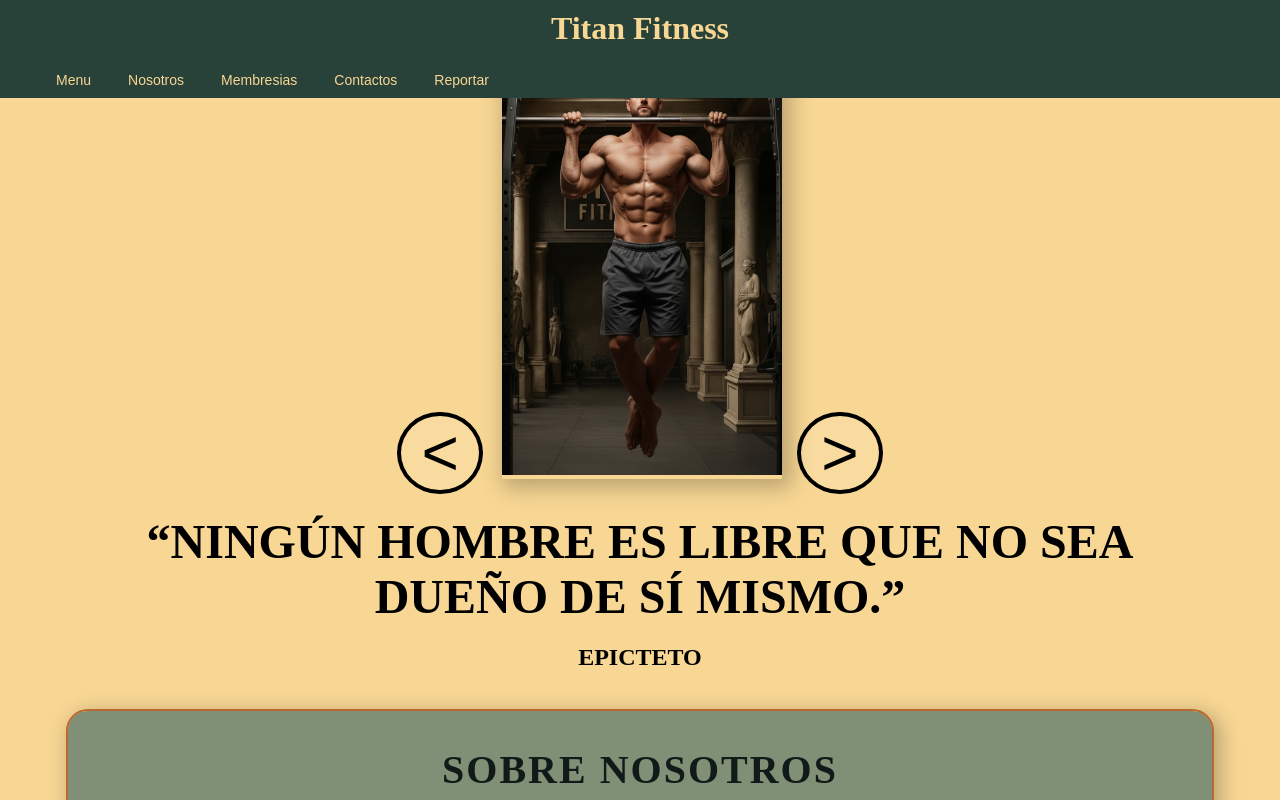
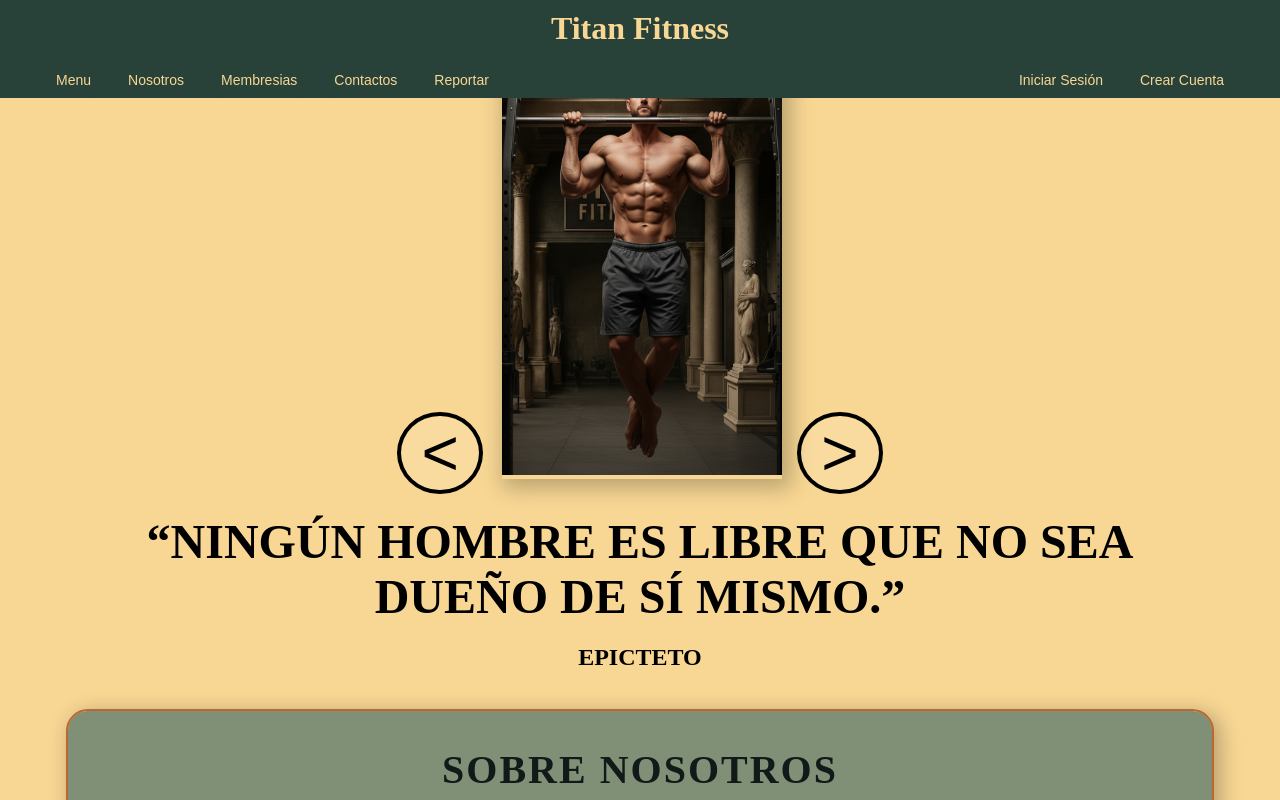
Before and after one commit to Belthesheep/gestion-pf, a React (Vite) app in the folder titanfitness/titansite/: page / in a window 1280 px wide. Shown: the top 800 px of the page. Built offline with nearby package versions, Linux system fonts and the light colour scheme.

Commit message:
Agregado texto a botones de login y registro

```diff
--- a/titanfitness/titansite/src/components/Buttonbar.jsx
+++ b/titanfitness/titansite/src/components/Buttonbar.jsx
@@ -24,6 +24,7 @@ const Buttonbar = ({onReportClick}) => {
           className="login-button"
           onClick={() => setShowLogin(true)}
         >
+          Iniciar Sesión
         </button>
 
         {/* Botón para abrir el modal de Registro */}
@@ -31,6 +32,7 @@ const Buttonbar = ({onReportClick}) => {
           className="login-button"
           onClick={() => setShowRegister(true)}
         >
+          Crear Cuenta
         </button>
       </div>
 
```
